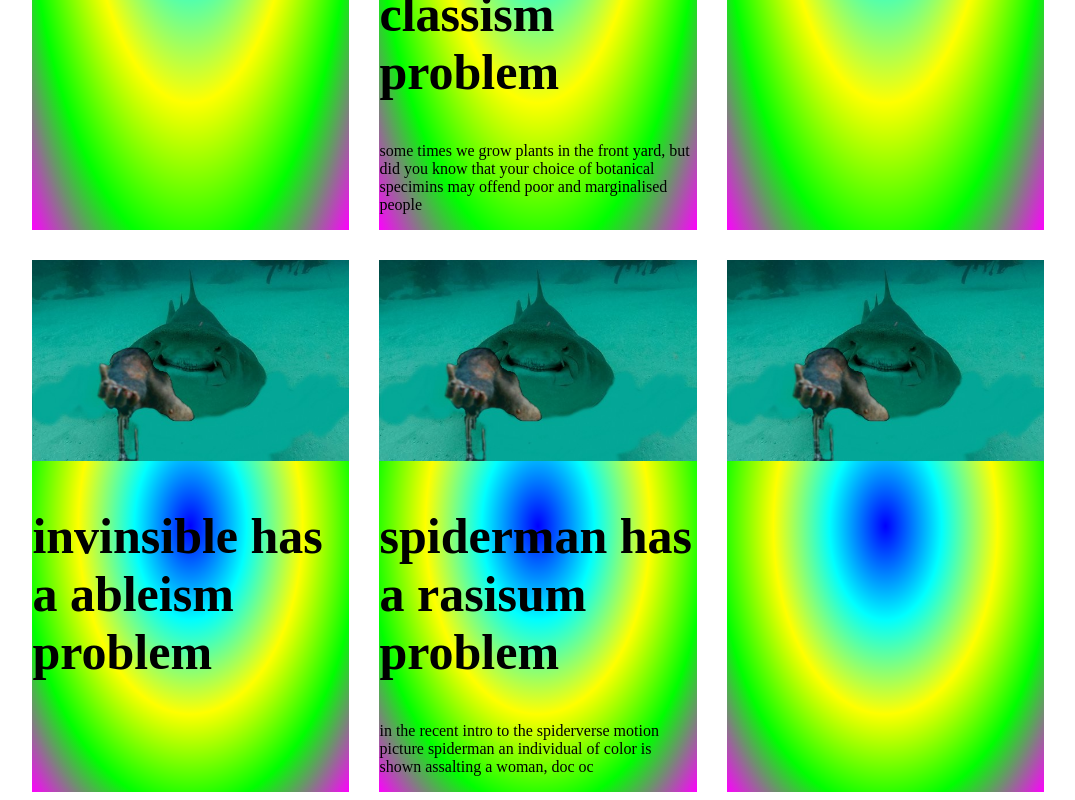
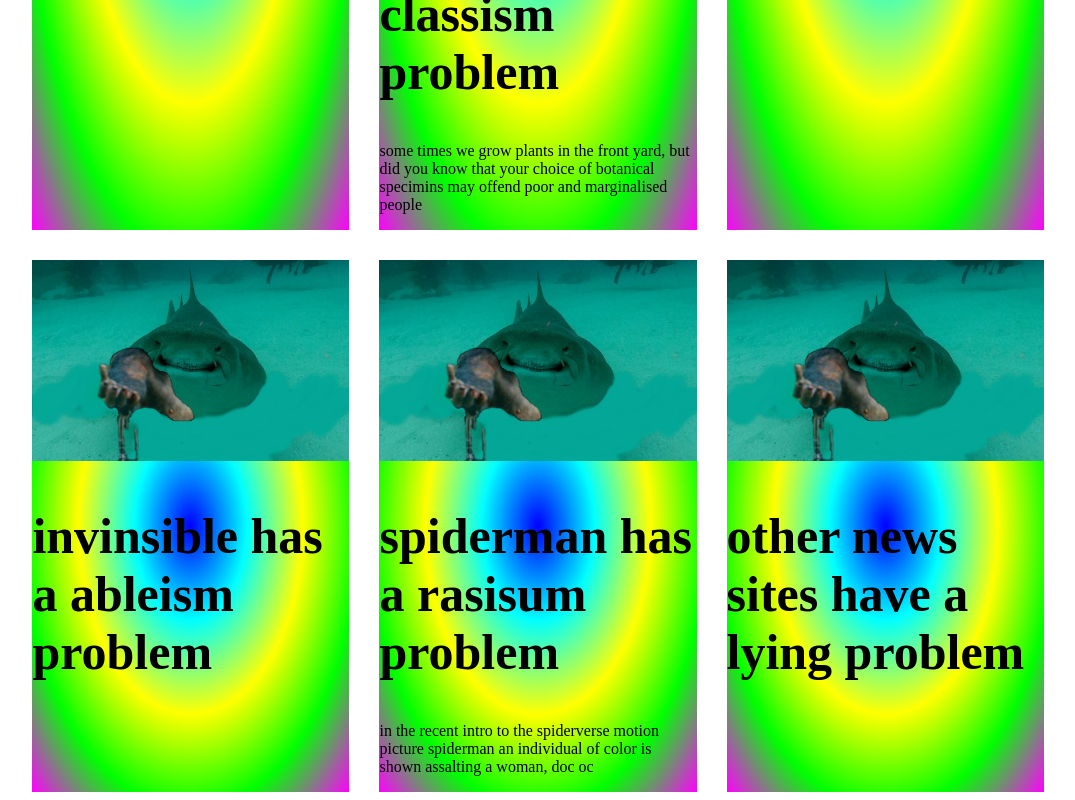
Before and after one commit to SJJCoding/Group-newssite, a website: page index.html in a window 1280 px wide. Shown: the part 1245-2045 px from the top of the page, without its empty margins (102-1177 px from the left). Drawn offline with Linux system fonts and the light colour scheme.

Commit message:
conspire, adapt. overcome

```diff
--- a/index.html
+++ b/index.html
@@ -76,7 +76,7 @@
         </div>
         <div class="artical-box">
           <img src="images\phil-the-nurse-shark.jpg" alt="" />
-          <h2></h2>
+          <h2>other news sites have a lying problem</h2>
           <p></p>
         </div>
       </div>
```
